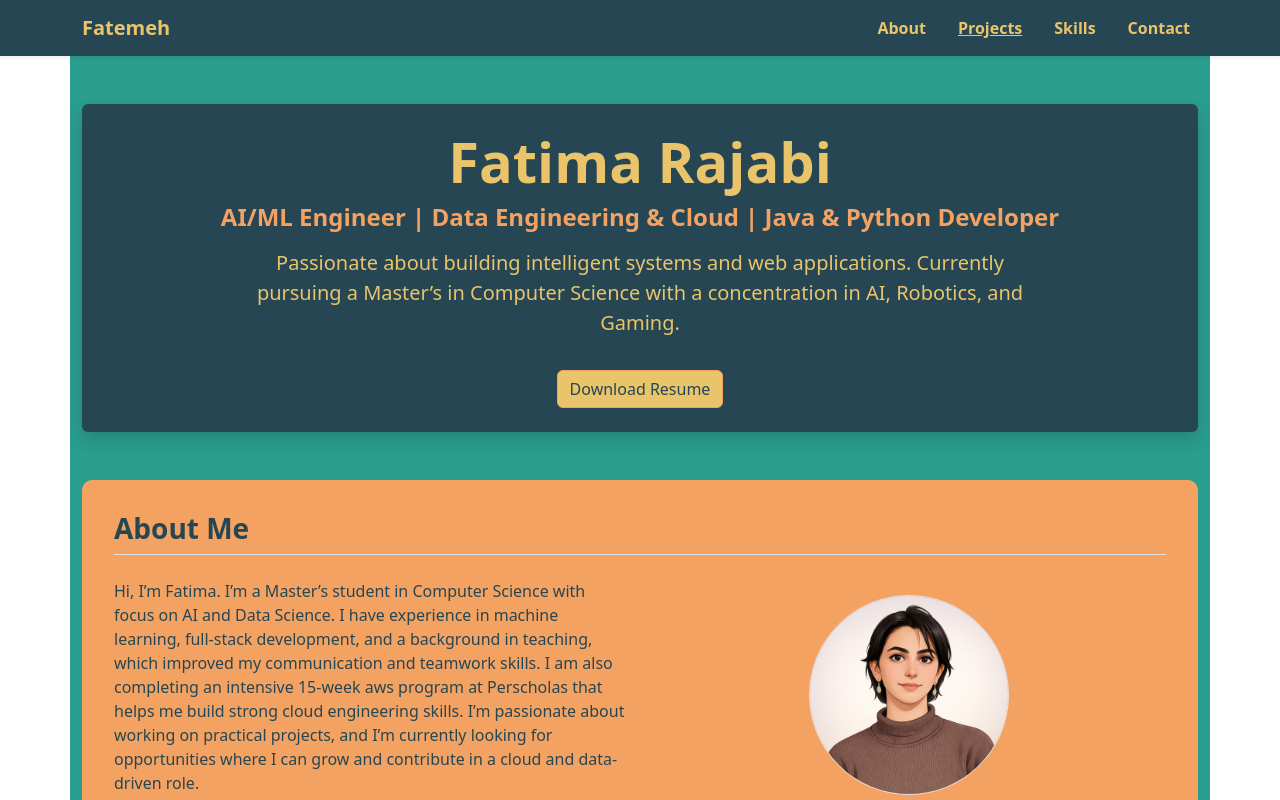
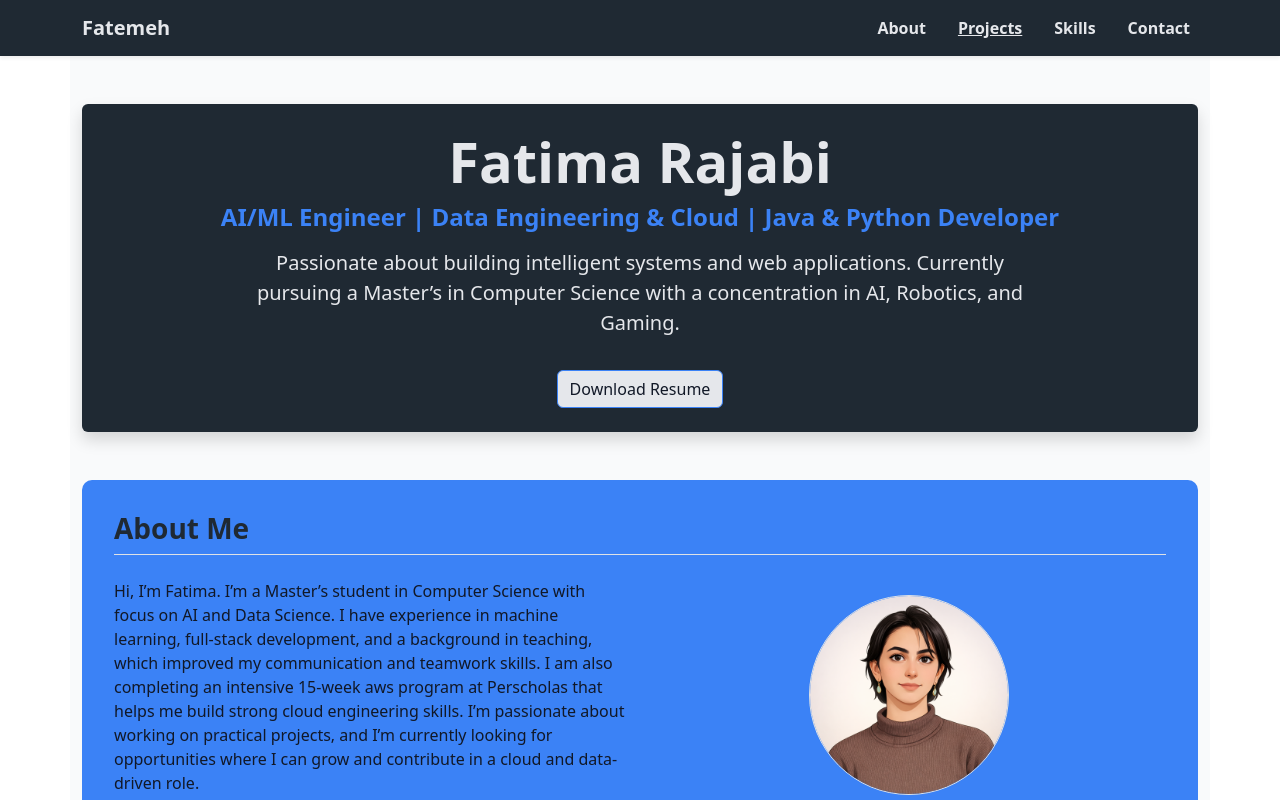
Before and after one commit to FatemehRajabi/fatemeh-portfolio, a React (Create React App) app: page / in a window 1280 px wide. Shown: the top 800 px of the page. Built offline with nearby package versions, Linux system fonts and the light colour scheme.

Commit message:
update styles

```diff
--- a/src/App.css
+++ b/src/App.css
@@ -36,3 +36,7 @@
     transform: rotate(360deg);
   }
 }
+.card:hover {
+  transform: translateY(-4px);
+  transition: transform 0.2s ease;
+}
--- a/src/Portfolio.jsx
+++ b/src/Portfolio.jsx
@@ -26,12 +26,13 @@ export default function Portfolio() {
   }, []);
 
   const colors = {
-    primary: '#264653',
-    accent: '#f4a261',
-    highlight: '#e9c46a',
-    secondary: '#2a9d8f',
-    dark: '#264653'
-  };
+  primary: '#1f2933',     // dark slate (nav, cards)
+  secondary: '#f9fafb',   // off-white (page background)
+  accent: '#3b82f6',      // soft blue (links, buttons)
+  highlight: '#e5e7eb',   // light gray (text on dark)
+  dark: '#111827'         // near-black (headings)
+};
+
 
   const projectLinks = [
     "https://github.com/FatemehRajabi/gold-usd-prediction",
@@ -102,7 +103,7 @@ title: 'Serverless Feedback Analytics & BI Platform',
         </div>
       </nav>
 
-      <div className="container py-5" style={{ backgroundColor: colors.secondary, color: '#fff' }}>
+      <div className="container py-5" style={{ backgroundColor: colors.secondary, color: colors.dark }}>
         <section id="top" className="text-center mb-5 p-4 rounded shadow" style={{ backgroundColor: colors.primary, color: colors.highlight }} data-aos="fade-down">
           <h1 className="display-4 fw-bold" style={{ color: colors.highlight }}>Fatima Rajabi</h1>
           <h2 className="fs-4 fw-semibold mb-3" style={{ color: colors.accent }}>
```
